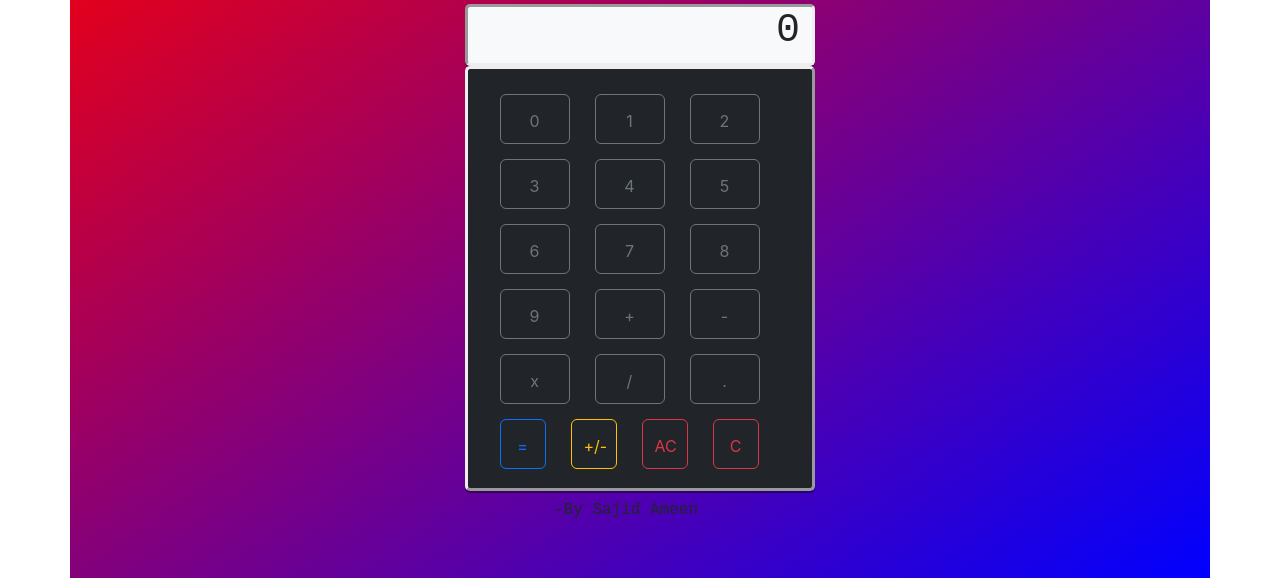
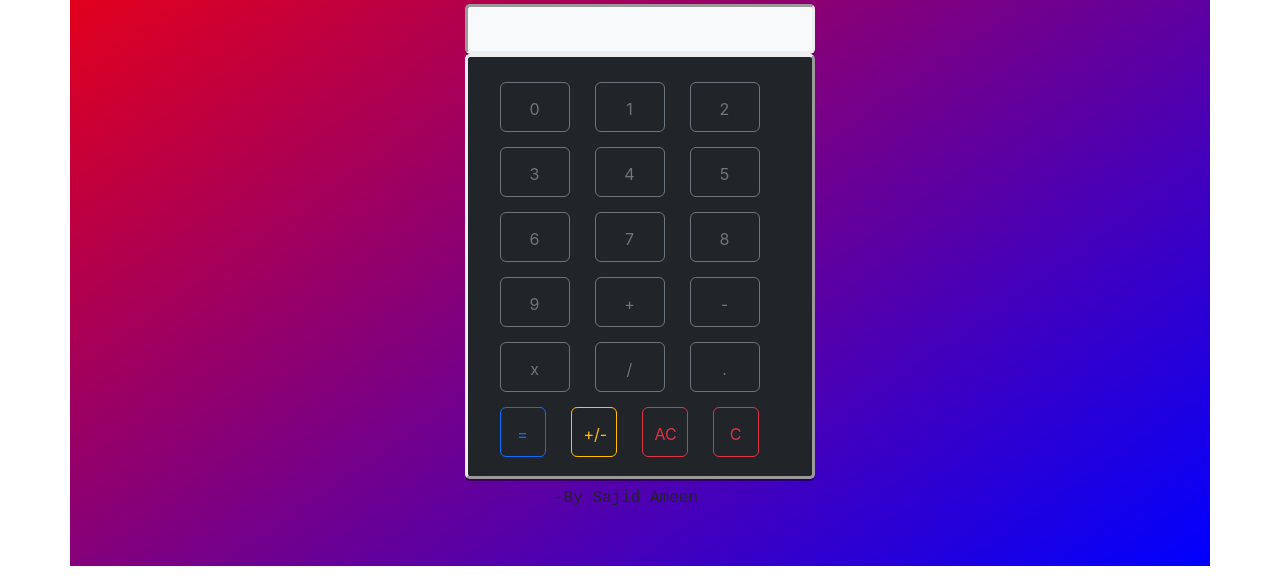
Before and after one commit to Sajidameen2323/calculator, a React app: page / in a window 1280 px wide. Shown: the part 222-800 px from the top of the page. Built offline with nearby package versions, Linux system fonts and the light colour scheme.

Commit message:
fixed some bugs

```diff
--- a/src/index.css
+++ b/src/index.css
@@ -36,6 +36,7 @@ code {
 #display{
 	text-align: center;
 	width: 350px;
+	min-height: 50px;
 	border-style: inset;
 	border-radius: 5px;
 	font-family: monospace;
--- a/src/index.js
+++ b/src/index.js
@@ -9,16 +9,23 @@ class App extends React.Component {
 		super(props);
 		this.state = {
 			preVal : 0,
-			crrVal : 0,
+			crrVal : null,
 			dotPressed : false,
 			negative : false,
-			formula : '0'
+			formula : ''
 		}
 	}
 
 
 	addDecimal(e){
-		if(!this.state.dotPressed){
+		let lastDigit;
+		if(this.state.formula && this.state.formula[this.state.formula.length-1].toString() !== '0'){
+		 lastDigit = this.state.formula[this.state.formula.length-1].toString();
+		} else if(this.state.formula[this.state.formula.length-1].toString() == '0'){
+			lastDigit='1'
+		}
+
+		if(!this.state.dotPressed && parseFloat(lastDigit)){
 			this.setState({
 				formula: this.state.formula + e.target.value,
 				crrVal : this.state.formula + e.target.value,
@@ -30,7 +37,7 @@ class App extends React.Component {
 	addNumber(e){
 		let str = this.state.crrVal;
 		let eValue = e.target.value;
-		if (str == '00' && eValue == '0'){
+		if (str == '0' && eValue == '0'){
 
 		}else{
 			this.setState({
@@ -67,9 +74,9 @@ class App extends React.Component {
 	}
 	clearValues(){
 		this.setState({
-			crrVal: 0,
+			crrVal: null,
 			preVal: 0,
-			formula: '0',
+			formula: '',
 			dotPressed:false,
 			negative:false
 		})
@@ -105,6 +112,7 @@ class App extends React.Component {
 		var regDiv = /(([-]*\d*[.])*[-]*\d+[/]([-]*\d*[.])*[-]*\d+([/]+[-]*\d+)*)/g;
 
 		var str = this.state.formula;
+		str = str.replaceAll('x','*');
 		var final = window.eval(str);
 		final = Math.floor(final*100000)/100000;
 		console.log(final);
@@ -137,14 +145,16 @@ class App extends React.Component {
 		//var final = adding - subtract;
 
 		let dotChk = final.toString().includes('.');
-
-		this.setState({
+		if(final || final==0){
+					this.setState({
 			crrVal : final,
-			formula : final,
+			formula : final.toString(),
 			preVal : final,
 			dotPressed : dotChk,
 			negative : false
 		})
+		}
+
 	}
 
 	dltItem(){
@@ -153,7 +163,7 @@ class App extends React.Component {
 		if(str.length > 1){
 			str = str.slice(0,str.length-1);
 		} else if (str !== '0'){
-			str = '0';
+			str = '';
 		}
 
 		this.setState({
@@ -164,7 +174,7 @@ class App extends React.Component {
 
 
 	render() {
-		return (<div class="container container-fluid justify-content-center clearfix main">
+		return (<div className="container container-fluid justify-content-center clearfix main">
 			<h1 id='heading'>Calculator </h1>
 			<div id="display" className="container container-fluid bg-light flex-end ">
 			<h1 className="field">{this.state.crrVal}</h1>
```
